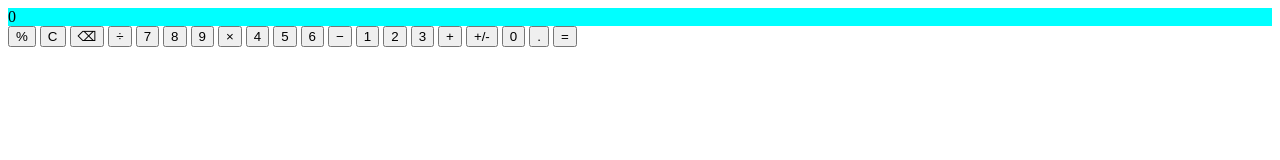
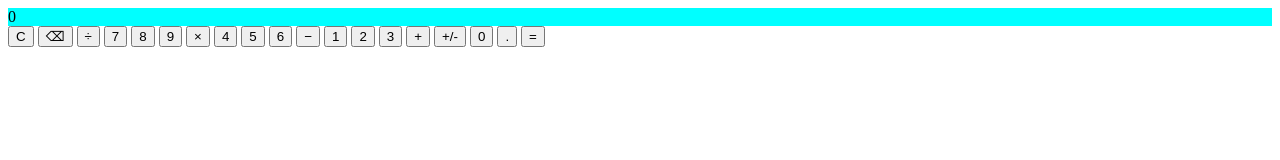
Before and after one commit to isvnzn/calculator, a plain HTML site: page index.html in a window 1280 px wide. Drawn offline with Linux system fonts and the light colour scheme.

Commit message:
Remove percent button

```diff
--- a/index.html
+++ b/index.html
@@ -17,7 +17,6 @@
           <span class="bottomDisplay"></span>
         </div>
         <div class="keypad">
-          <button>%</button>
           <button class="clear">C</button>
           <button class="delete">⌫</button>
           <button class="operator divide" value="÷">÷</button>
```
